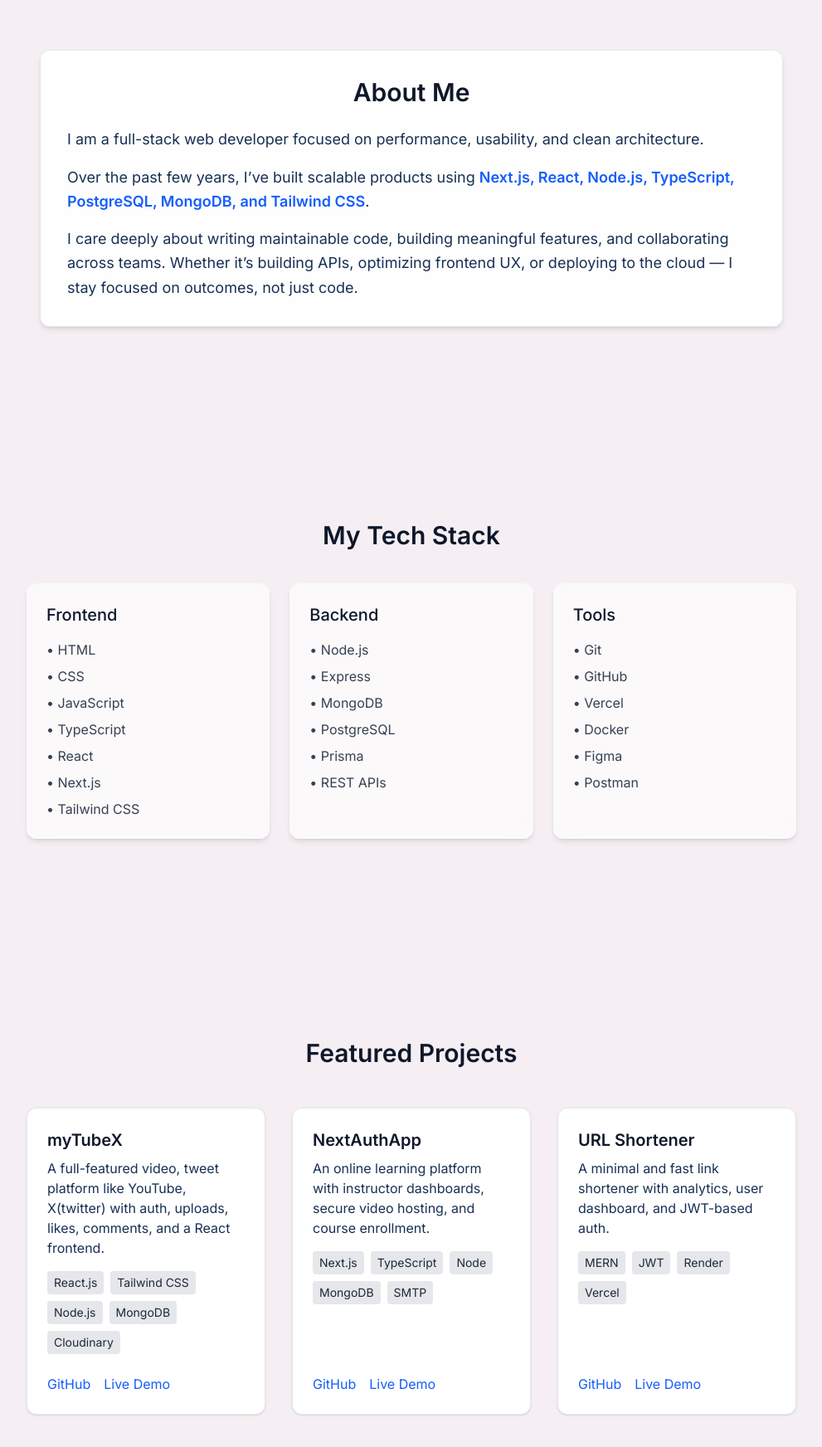
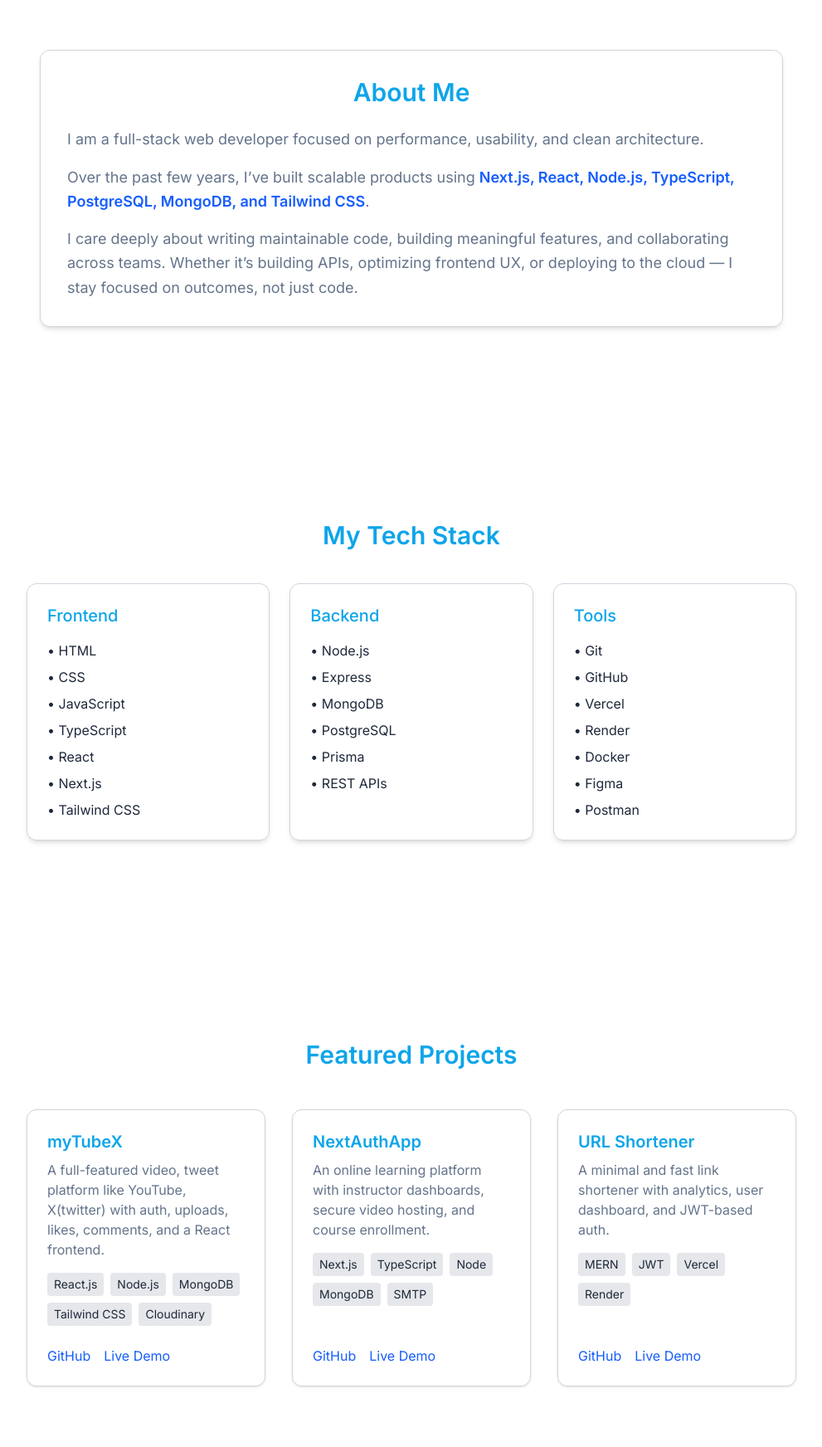
Before and after one commit to Sohaibkundi2/portfolio1, a Next.js app: page / in a window 1280 px wide. Shown: the part 936-2680 px from the top of the page at 83% size, without its empty margins (144-1135 px from the left). Built offline with nearby package versions, Linux system fonts and the light colour scheme.

Commit message:
update tech stack order in Projects and Skills components and links

```diff
--- a/components/About.tsx
+++ b/components/About.tsx
@@ -4,13 +4,13 @@
       id="about"
       className="min-h-[60vh] flex items-center justify-center px-4 sm:px-6 lg:px-8 py-16"
     >
-      <div className="max-w-4xl w-full backdrop-blur-sm bg-white/90 dark:bg-zinc-900/60 border border-gray-200 dark:border-zinc-700 p-8 rounded-xl shadow-md">
+      <div className="max-w-4xl w-full backdrop-blur-sm  border border-[var(--muted)]/30 p-8 rounded-xl shadow-md">
         <h2 className="text-2xl sm:text-3xl font-semibold text-center mb-6">
           About Me
         </h2>
 
-        <div className="space-y-4 text-base sm:text-lg text-gray-800 dark:text-gray-300 leading-relaxed">
-          <p className="text-gray-800 dark:text-gray-300 ">
+        <div className="space-y-4 text-base sm:text-lg leading-relaxed">
+          <p>
             I am a full-stack web developer focused on performance, usability, and clean architecture.
           </p>
           <p>
--- a/components/Footer.tsx
+++ b/components/Footer.tsx
@@ -2,13 +2,13 @@
   const currentYear = new Date().getFullYear();
 
   return (
-    <footer className="border-t border-gray-200 dark:border-gray-800 px-4 sm:px-6 lg:px-8 py-6 mt-20 bg-white dark:bg-black/10 backdrop-blur-md">
+    <footer className="border-t px-4 sm:px-6 lg:px-8 py-6 mt-20  backdrop-blur-md">
       <div className="max-w-7xl mx-auto flex flex-col sm:flex-row justify-between items-center gap-4">
-        <p className="text-sm text-gray-600 dark:text-gray-400">
+        <p className="text-sm ">
           &copy; {currentYear} Sohaib Kundi. All rights reserved.
         </p>
 
-        <div className="text-sm text-gray-600 dark:text-gray-400 space-x-4">
+        <div className="text-sm space-x-4">
           <a
             href="#about"
             className="hover:text-blue-600 dark:hover:text-blue-400 transition"
--- a/components/Header.tsx
+++ b/components/Header.tsx
@@ -21,7 +21,7 @@
   }, []);
 
   return (
-    <header className="sticky top-0 z-50 backdrop-blur bg-white dark:bg-black/10 border-b border-gray-200 dark:border-gray-800">
+    <header className="sticky top-0 z-50 backdrop-blur border-b ">
       <div className="max-w-6xl mx-auto px-4 py-3 flex justify-between items-center">
         {/* Logo */}
         <Link href="/" className="text-xl font-semibold tracking-tight">
@@ -47,7 +47,7 @@
           onClick={() =>
             setTheme(theme === "dark" ? "light" : "dark")
           }
-          className="ml-4 p-2 rounded hover:bg-gray-200 dark:hover:bg-gray-800 transition"
+          className="ml-4 p-2 rounded hover:bg-gray-200 dark:hover:bg-gray-300 transition"
         >
           {mounted && (
             theme === "dark" ? <Sun size={18} /> : <Moon size={18} />
--- a/components/Hero.tsx
+++ b/components/Hero.tsx
@@ -6,7 +6,7 @@
       id="hero"
       className="min-h-[90vh] flex flex-col justify-center items-center text-center px-4 sm:px-6 lg:px-8"
     >
-      <div className="max-w-3xl w-full space-y-6 backdrop-blur-md bg-white/60 dark:bg-black/40 p-6 rounded-xl shadow-md border border-[var(--muted)]/30">
+      <div className="max-w-3xl w-full space-y-6 backdrop-blur-md p-6 rounded-xl shadow-md border border-[var(--muted)]/30">
         {/* Name + Role */}
         <h1 className="text-3xl sm:text-4xl font-bold tracking-tight text-[var(--foreground)]">
           Hi, I am <span className="text-[var(--accent)]">Muhammad Sohaib</span>
--- a/components/Projects.tsx
+++ b/components/Projects.tsx
@@ -2,7 +2,7 @@
   {
     title: "myTubeX",
     description: "A full-featured video, tweet platform like YouTube, X(twitter) with auth, uploads, likes, comments, and a React frontend.",
-    tech: ["React.js", "Tailwind CSS", "Node.js", "MongoDB", "Cloudinary"],
+    tech: ["React.js", "Node.js", "MongoDB", "Tailwind CSS", "Cloudinary"],
     github: "https://github.com/sohaibkundi2/mytube",
     live: "https://mytube.example.com",
   },
@@ -16,7 +16,7 @@
   {
     title: "URL Shortener",
     description: "A minimal and fast link shortener with analytics, user dashboard, and JWT-based auth.",
-    tech: ["MERN", "JWT", "Render", "Vercel"],
+    tech: ["MERN", "JWT","Vercel", "Render"],
     github: "https://github.com/Sohaibkundi2/url-shortner",
     live: "https://shrtit.tech",
   },
@@ -33,17 +33,17 @@
           Featured Projects
         </h2>
 
-        <div className="grid gap-8 md:grid-cols-3 ">
+        <div className="grid gap-8 md:grid-cols-3">
           {projects.map((project) => (
             <div
               key={project.title}
-              className="backdrop-blur-md bg-white dark:bg-black/40 p-6 rounded-xl shadow border border-gray-200 dark:border-gray-700 transition-all duration-200 hover:bg-gray-50 dark:hover:bg-white/5 flex flex-col justify-between"
+              className="backdrop-blur-md p-6 rounded-xl shadow border border-[var(--muted)]/30 transition-all duration-200  flex flex-col justify-between "
             >
               <div>
-                <h3 className="text-xl font-semibold text-gray-900 dark:text-gray-100 mb-2">
+                <h3 className="text-xl font-semibold mb-2">
                   {project.title}
                 </h3>
-                <p className="text-gray-500 dark:text-gray-500 mb-4">
+                <p className=" mb-4">
                   {project.description}
                 </p>
                 <div className="flex flex-wrap gap-2 mb-4">
--- a/components/Skills.tsx
+++ b/components/Skills.tsx
@@ -1,7 +1,7 @@
 const skills = {
   frontend: ["HTML", "CSS", "JavaScript", "TypeScript", "React", "Next.js", "Tailwind CSS"],
   backend: ["Node.js", "Express", "MongoDB", "PostgreSQL", "Prisma", "REST APIs"],
-  tools: ["Git", "GitHub", "Vercel", "Docker", "Figma", "Postman"],
+  tools: ["Git", "GitHub", "Vercel", "Render" , "Docker", "Figma", "Postman"],
 };
 
 export default function Skills() {
@@ -19,12 +19,12 @@
           {Object.entries(skills).map(([category, items]) => (
             <div
               key={category}
-              className="backdrop-blur-md bg-white/60 dark:bg-black/40 p-6 rounded-xl shadow-md"
+              className="backdrop-blur-md p-6 border border-[var(--muted)]/30 rounded-xl shadow-md"
             >
-              <h3 className="text-xl font-medium capitalize mb-4 text-gray-800 dark:text-gray-100">
+              <h3 className="text-xl font-medium capitalize mb-4 ">
                 {category}
               </h3>
-              <ul className="space-y-2 text-gray-700 dark:text-gray-300">
+              <ul className="space-y-2">
                 {items.map((skill) => (
                   <li key={skill}>• {skill}</li>
                 ))}
--- a/src/app/globals.css
+++ b/src/app/globals.css
@@ -1,20 +1,18 @@
 @import "tailwindcss";
 
 :root {
-  --background: #f5eff3;       /* Tailwind's slate-50 */
-  --foreground: #1e293b;       /* slate-800 */
-  --muted: #173054;            /* slate-500 */
-  --accent: #0f172a;           /* slate-900 for headings or borders */
+  --background: #ffffff;
+  --foreground: #1e293b;
+  --muted: #64748b;
+  --accent: #0ea5e9;
 }
 
 .dark {
-  --background: #0f172a;       /* slate-900 */
-  --foreground: #f1f5f9;       /* slate-100 */
-  --muted: #a3bcde;            /* slate-400 */
-  --accent: #38bdf8;           /* sky-400 for links or highlights */
+  --background: #1d1c0b;
+  --foreground: #f1f5f9;
+  --muted: #a3bcde;
+  --accent: #38bdf8;
 }
-
-
 
 body {
   @apply bg-[var(--background)] text-[var(--foreground)] font-sans;
--- a/src/app/layout.tsx
+++ b/src/app/layout.tsx
@@ -59,7 +59,7 @@
   children: React.ReactNode;
 }) {
   return (
-   <html lang="en" className="bg-white text-black dark:bg-[#0d0d0d] dark:text-white transition-colors duration-200" suppressHydrationWarning>
+   <html lang="en"  suppressHydrationWarning>
       <body className={inter.className}>
         <ThemeProvider attribute="class" defaultTheme="system" enableSystem>
           <Header />
```
Also changed, not shown: components/Contact.tsx (+8 -8 lines).
